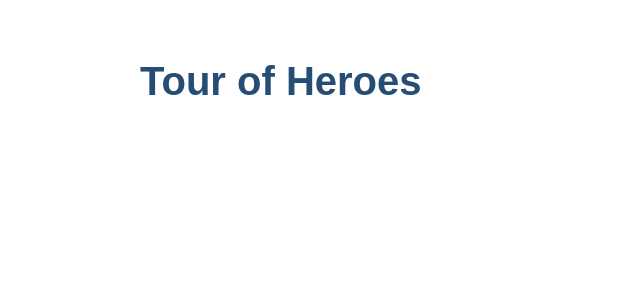
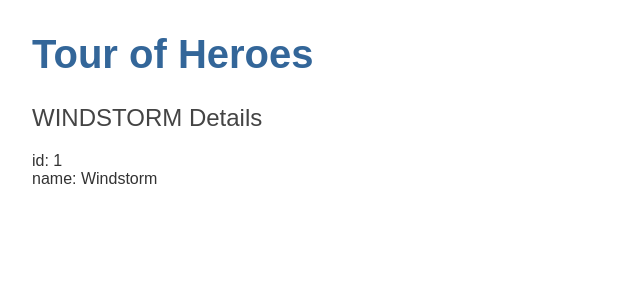
Before and after one commit to ED0LEO/Tour-of-Heroes, an Angular app: page / in a window 1280 px wide. Shown: the top 300 px of the page, without its empty margins (0-640 px from the left). Built offline with nearby package versions, Linux system fonts and the light colour scheme.

Commit message:
Hero component has been added

```diff
--- a/src/app/app.component.html
+++ b/src/app/app.component.html
@@ -1,8 +1,2 @@
-<h1>{{title}}</h1>
-
-
-<!--
-Copyright Google LLC. All Rights Reserved.
-Use of this source code is governed by an MIT-style license that
-can be found in the LICENSE file at https://angular.io/license
--->
+<h1>{{ title }}</h1>
+<app-heroes></app-heroes>
--- a/src/app/app.module.ts
+++ b/src/app/app.module.ts
@@ -2,10 +2,12 @@
 import { NgModule } from '@angular/core';
 
 import { AppComponent } from './app.component';
+import { HeroesComponent } from './heroes/heroes.component';
 
 @NgModule({
   declarations: [
-    AppComponent
+    AppComponent,
+    HeroesComponent
   ],
   imports: [
     BrowserModule
--- /dev/null
+++ b/src/app/hero.ts
@@ -0,0 +1,4 @@
+export interface Hero {
+  id: number;
+  name: string;
+}
--- /dev/null
+++ b/src/app/heroes/heroes.component.html
@@ -0,0 +1,3 @@
+<h2>{{ hero.name | uppercase }} Details</h2>
+<div><span>id: </span>{{ hero.id }}</div>
+<div><span>name: </span>{{ hero.name }}</div>
--- /dev/null
+++ b/src/app/heroes/heroes.component.ts
@@ -0,0 +1,14 @@
+import { Component } from '@angular/core';
+import { Hero } from '../hero';
+
+@Component({
+  selector: 'app-heroes',
+  templateUrl: './heroes.component.html',
+  styleUrls: ['./heroes.component.css'],
+})
+export class HeroesComponent {
+  hero: Hero = {
+    id: 1,
+    name: 'Windstorm',
+  };
+}
--- a/src/styles.css
+++ b/src/styles.css
@@ -1,34 +1,23 @@
-/* Global Styles */
-* {
+/* Application-wide Styles */
+h1 {
+  color: #369;
   font-family: Arial, Helvetica, sans-serif;
+  font-size: 250%;
 }
-h1 {
-  color: #264D73;
-  font-size: 2.5rem;
-}
-h2, h3 {
+h2,
+h3 {
   color: #444;
+  font-family: Arial, Helvetica, sans-serif;
   font-weight: lighter;
 }
-h3 {
-  font-size: 1.3rem;
+body {
+  margin: 2em;
 }
-body {
-  padding: .5rem;
-  max-width: 1000px;
-  margin: auto;
-}
-@media (min-width: 600px) {
-  body {
-    padding: 2rem;
-  }
-}
-body, input[text] {
+body,
+input[type='text'],
+button {
   color: #333;
   font-family: Cambria, Georgia, serif;
-}
-a {
-  cursor: pointer;
 }
 button {
   background-color: #eee;
@@ -52,38 +41,7 @@
   cursor: auto;
 }
 
-/* Navigation link styles */
-nav a {
-  padding: 5px 10px;
-  text-decoration: none;
-  margin-right: 10px;
-  margin-top: 10px;
-  display: inline-block;
-  background-color: #e8e8e8;
-  color: #3d3d3d;
-  border-radius: 4px;
+/* everywhere else */
+* {
+  font-family: Arial, Helvetica, sans-serif;
 }
-
-nav a:hover {
-  color: white;
-  background-color:  #42545C;
-}
-nav a.active {
-  background-color: black;
-  color: white;
-}
-hr {
-  margin: 1.5rem 0;
-}
-input[type="text"] {
-  box-sizing: border-box;
-  width: 100%;
-  padding: .5rem;
-}
-
-
-/*
-Copyright Google LLC. All Rights Reserved.
-Use of this source code is governed by an MIT-style license that
-can be found in the LICENSE file at https://angular.io/license
-*/
```
Also changed, not shown: src/app/app.component.ts (+1 -8 lines), src/app/heroes/heroes.component.css (added), 1 other file (tests, documents, lock files or other folders).
